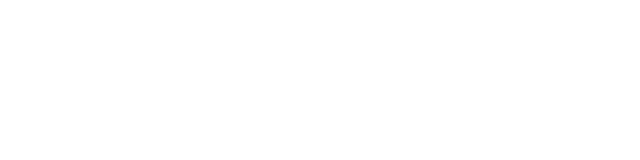
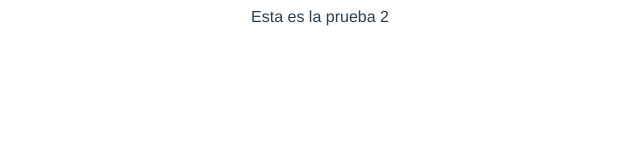
Before and after one commit to LoaizaCarlosA/serhsifrontsistema, a Vue app: page /pruebacris in a window 1280 px wide. Before the commit this address had no page. Shown: the top 160 px of the page, without its empty margins (320-960 px from the left). Built offline with nearby package versions, Linux system fonts and the light colour scheme.

Commit message:
cree la vista prueba2

```diff
--- a/src/router.js
+++ b/src/router.js
@@ -4,6 +4,8 @@
 // import VueRouter from "vue-router";
 import LandingPage from "./views/LandingPage.vue";
 import prueba from "./views/prueba.vue"
+import prueba2 from "./views/Prueba2.vue"
+
 
 const routes = [
   {
@@ -16,6 +18,11 @@
     name: "Pruebita",
     component: prueba,
   },
+  {
+    path: "/pruebacris",
+    name: "Pruebita2",
+    component: prueba2,
+  },
 ];
 
 const router = createRouter({
--- /dev/null
+++ b/src/views/Prueba2.vue
@@ -0,0 +1,13 @@
+<template>
+    <div>Esta es la prueba 2</div>
+  </template>
+
+  <script>
+  export default {
+
+  }
+  </script>
+
+  <style>
+
+  </style>
```
